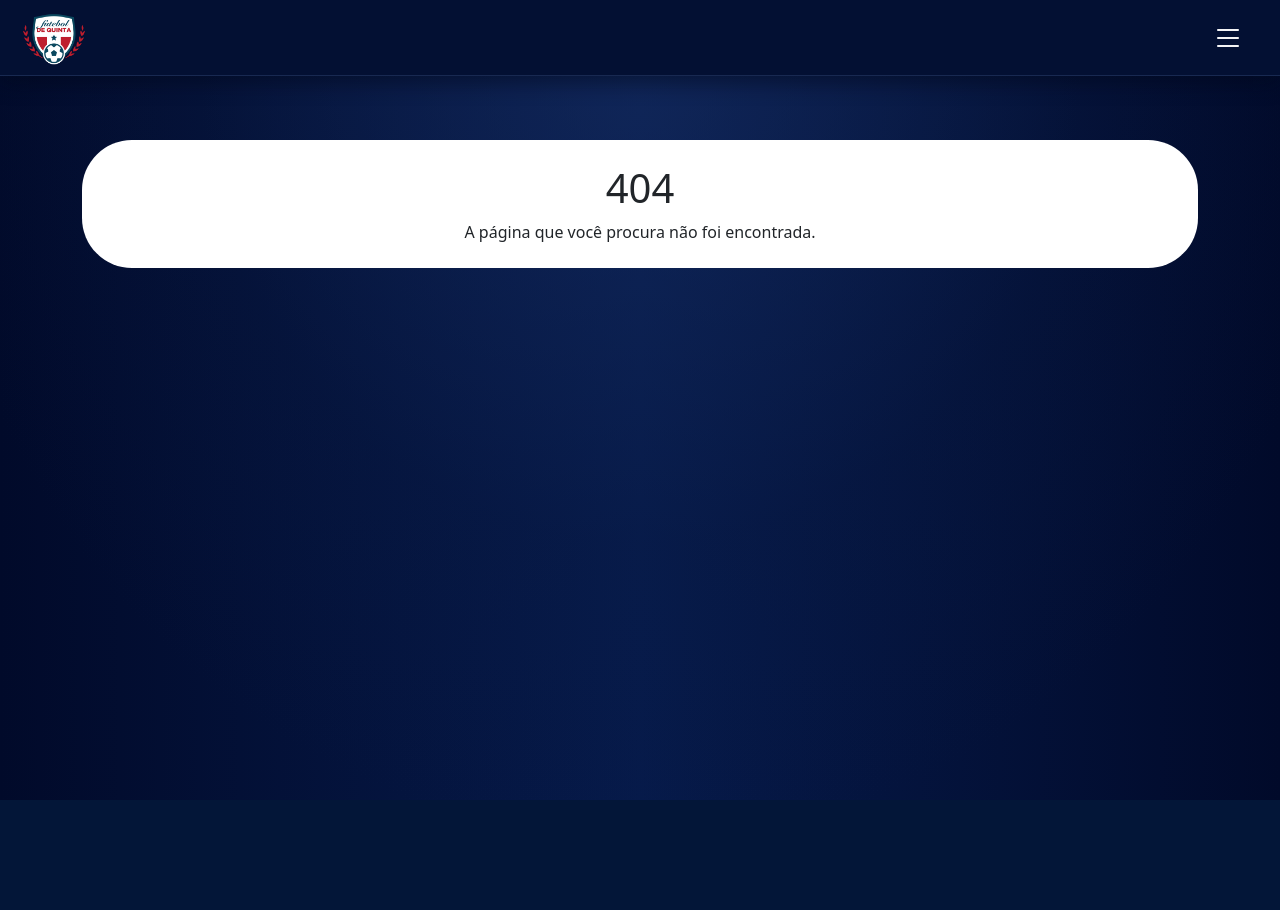
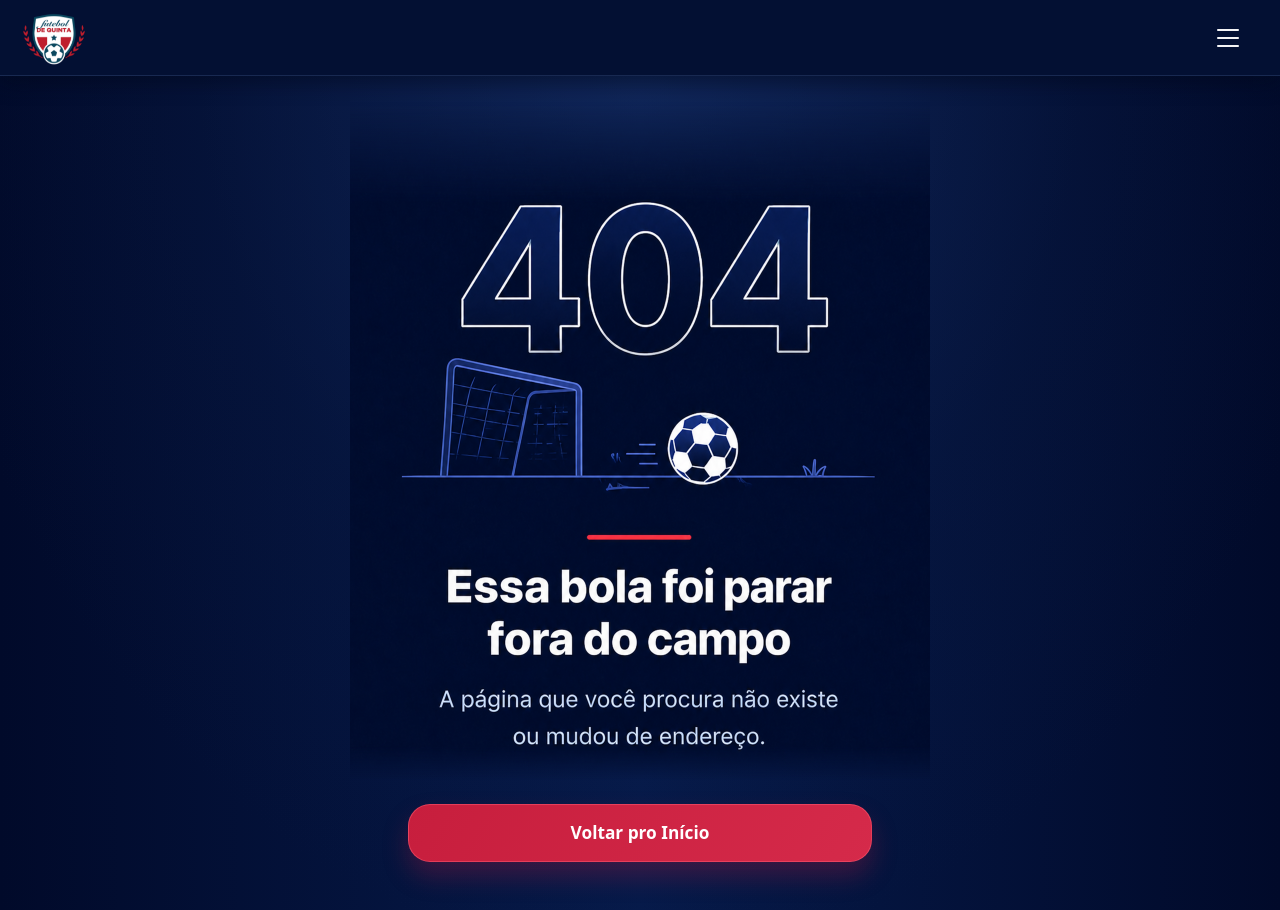
Before and after one commit to carolnatlz/futeboldequinta, a Flask app: template app/templates/errors/failure.html in a window 1280 px wide. Before the commit the page ends 800 px from the top, so only its background shows below. Run offline with Flask 3, Linux system fonts and the light colour scheme; the template is opened without the code that fills it, so the values that code supplies are empty; some libraries are stand-ins or nearby versions.

Commit message:
customização do failure.html 404

```diff
--- /dev/null
+++ b/app/static/css/errors.css
@@ -0,0 +1,84 @@
+.error-page {
+  min-height: calc(100dvh - 92px);
+  display: flex;
+  justify-content: center;
+  padding: 10px 0 48px;
+}
+
+.error-page-content {
+  width: min(100%, 580px);
+  display: flex;
+  flex-direction: column;
+  align-items: center;
+  gap: 24px;
+}
+
+.error-page-image {
+  display: block;
+  width: 100%;
+  height: auto;
+  -webkit-mask-image: linear-gradient(
+    to bottom,
+    transparent 0%,
+    #000000 15%,
+    #000000 95%,
+    transparent 100%
+  );
+  mask-image: linear-gradient(
+    to bottom,
+    transparent 0%,
+    #000000 15%,
+    #000000 95%,
+    transparent 100%
+  );
+}
+
+.error-page-home-button {
+  width: min(100%, 464px);
+  min-height: 58px;
+  display: inline-flex;
+  align-items: center;
+  justify-content: center;
+  padding: 14px 24px;
+  border: 1px solid rgba(255, 92, 116, 0.5);
+  border-radius: 22px;
+  background: linear-gradient(120deg, #c71e3d, #d52a4a);
+  box-shadow: 0 14px 26px rgba(193, 24, 60, 0.28);
+  color: #ffffff;
+  font-size: 1.08rem;
+  font-weight: 800;
+  text-align: center;
+  text-decoration: none;
+  transition: transform 0.18s ease, background 0.18s ease, box-shadow 0.18s ease;
+}
+
+.error-page-home-button:hover,
+.error-page-home-button:focus-visible {
+  background: linear-gradient(120deg, #dc2448, #e63155);
+  box-shadow: 0 16px 30px rgba(218, 31, 71, 0.34);
+  color: #ffffff;
+  transform: translateY(-1px);
+}
+
+.error-page-home-button:focus-visible {
+  outline: 3px solid rgba(139, 238, 255, 0.72);
+  outline-offset: 4px;
+}
+
+@media (max-width: 768px) {
+  .error-page {
+    min-height: calc(100dvh - 82px);
+    padding: 4px 0 36px;
+  }
+
+  .error-page-content {
+    gap: 20px;
+  }
+
+  .error-page-home-button {
+    width: calc(100% - 24px);
+    min-height: 54px;
+    border-radius: 20px;
+    font-size: 1rem;
+  }
+}
--- a/app/templates/errors/failure.html
+++ b/app/templates/errors/failure.html
@@ -1,11 +1,22 @@
 {% extends 'components/base.html' %}
 
+{% block head %}
+<link rel="stylesheet" type="text/css" href="{{ asset_url('css/errors.css') }}">
+{% endblock %}
+
 {% block body %}
-<div class="container d-flex justify-content-center align-items-center mt-5">
-    <div class="card text-center p-4" style="height: fit-content;">
-        <h1>404</h1>
-        <p class="mb-0">A página que você procura não foi encontrada.</p>
-    </div>
-</div>
+<main class="error-page" aria-labelledby="errorPageDescription">
+  <div class="error-page-content">
+    <img
+      src="{{ asset_url('img/erro-404.png') }}"
+      alt="Erro 404. Essa bola foi parar fora do campo. A página que você procura não existe ou mudou de endereço."
+      class="error-page-image"
+      id="errorPageDescription"
+    >
 
+    <a href="{{ url_for('main.nossa_historia') }}" class="error-page-home-button">
+      Voltar pro Início
+    </a>
+  </div>
+</main>
 {% endblock %}
```
Also changed, not shown: app/static/img/erro-404.png (added).
